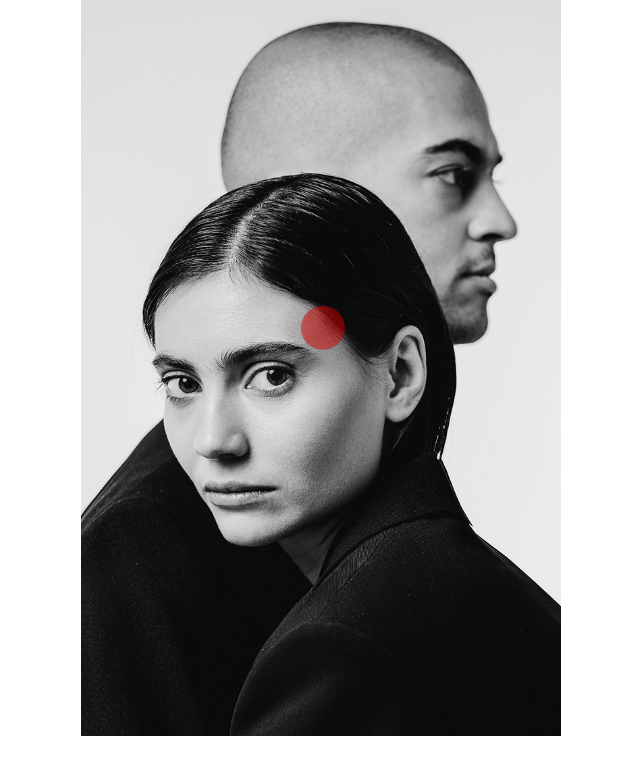
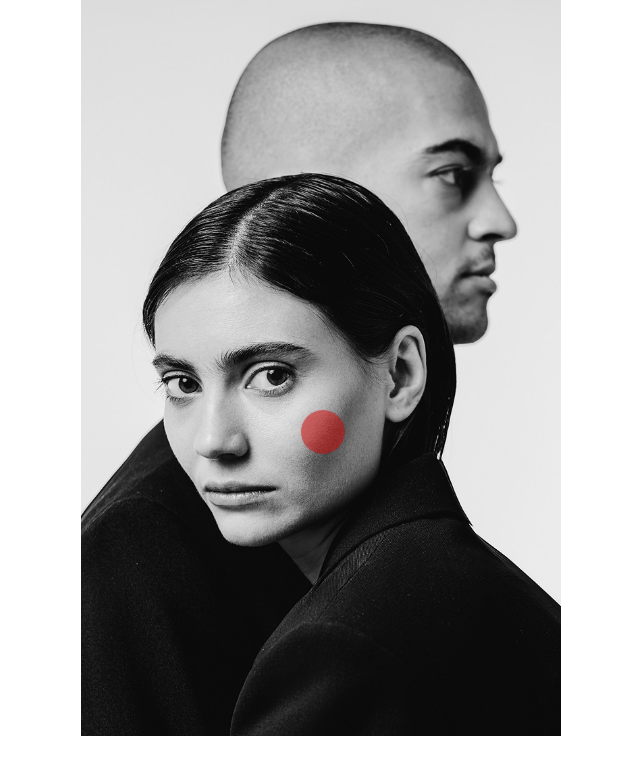
Before and after one commit to rufik-pufik/programm_afisha, a website: page index.html in a window 1280 px wide. Shown: the part 64-838 px from the top of the page, without its empty margins (319-959 px from the left). Drawn offline with nearby package versions, Linux system fonts and the light colour scheme.

Commit message:
Move hero dot lower

```diff
--- a/js/hero.js
+++ b/js/hero.js
@@ -28,7 +28,7 @@ function initHeroDot() {
     const w = photo.offsetWidth;
     const h = photo.offsetHeight;
     const x = w * 0.505;
-    const y = h * 0.45;
+    const y = h * 0.59;
     const maxDist = Math.max(
       Math.sqrt(x * x + y * y),
       Math.sqrt((w - x) * (w - x) + y * y),
--- a/scss/blocks/_hero.scss
+++ b/scss/blocks/_hero.scss
@@ -29,7 +29,7 @@
 .hero__dot {
   position: absolute;
   left: 50.5%;
-  top: 45%;
+  top: 59%;
   width: 9.2%;
   aspect-ratio: 1 / 1;
   background: $color-red;
```
Also changed, not shown: css/style.css.
